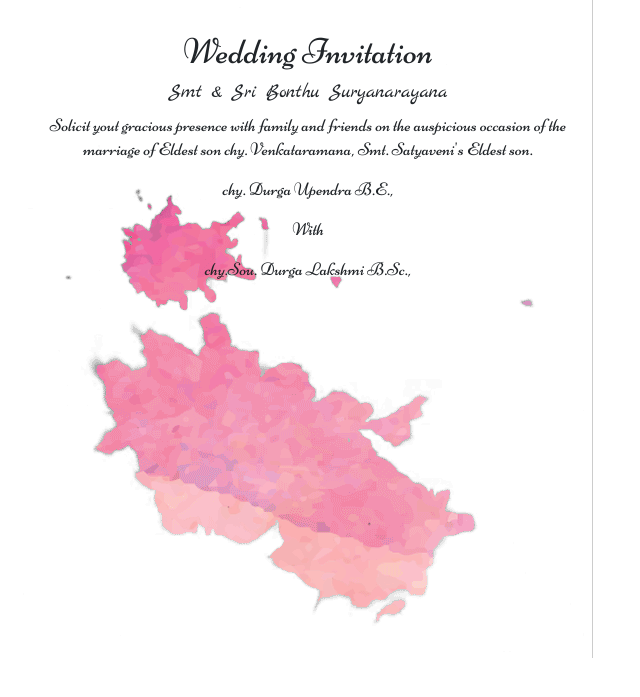
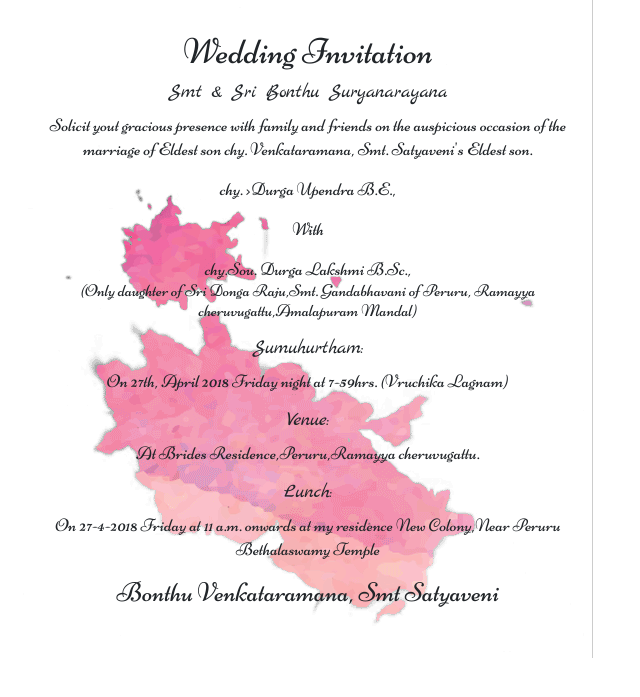
Before and after one commit to upendrabonthu/mysite, a Django app: page / in a window 1280 px wide. Shown: the top 697 px of the page, without its empty margins (332-972 px from the left). Run offline with Django 3.2, Linux system fonts and the light colour scheme; some libraries are stand-ins or nearby versions; some web fonts are replaced.

Commit message:
Changes: Template changes

```diff
--- a/app/templates/home.html
+++ b/app/templates/home.html
@@ -22,6 +22,12 @@
              margin-top:30px;
              font-size: 36px;
          }
+         .endtitle{
+            text-align: center;
+             font-weight :500;
+             font-family: 'Niconne', cursive;
+             font-size: 27px;
+         }
          .second_title{
              text-align: center;
              font-family: 'Marck Script', cursive;
@@ -42,6 +48,14 @@
             line-height: 24px;
             font-size: 18px;
         }
+        .name_details {
+            text-align: center;
+            font-weight: 300;
+            font-family: 'Niconne', cursive;
+            line-height: 20px;
+            font-size: 17px;
+            margin-top: -16px;
+        }
          </style>
          <title>Upendra Wedding Invitation</title>
     </head>
@@ -49,16 +63,25 @@
     <body>
         <div class="container">
             <div class="row ">
-                <div class="col-md-3"></div>
+                <div class="col-md-3 hidden-sm-down"></div>
                 <div class="col-md-6 background">
                     <h3 class="title">Wedding Invitation</h3>
                     <h4 class="second_title">Smt & Sri Bonthu Suryanarayana </h4>
                     <p class="first_p">Solicit yout gracious presence with family and friends on the auspicious occasion of the marriage of Eldest son chy. Venkataramana, Smt. Satyaveni's Eldest son.</p>
-                    <p  class="name_one">chy. Durga Upendra  B.E.,</p>
+                    <p  class="name_one">chy. <strong>>Durga Upendra </strong> B.E.,</p>
                     <p  class="name_one">With</p>
-                    <p  class="name_one">chy.Sou. Durga Lakshmi  B.Sc.,</p>
+                    <p  class="name_one">chy.Sou.  <strong> Durga Lakshmi </strong> B.Sc.,</p>
+                    <p  class="name_details">(Only daughter of Sri Donga Raju,Smt. Gandabhavani of Peruru, Ramayya cheruvugattu,Amalapuram Mandal)</p>
+                    <h4  class="second_title">Sumuhurtham:</h4>
+                    <p class="name_one"> On  27th, April 2018 Friday night at 7-59hrs.
+                            (Vruchika Lagnam)</p>
+                    <h4  class="second_title">Venue:</h4>
+                    <p class="name_one">At Brides Residence,Peruru,Ramayya cheruvugattu. </p>
+                    <h4  class="second_title">Lunch:</h4>
+                    <p class="name_one">On 27-4-2018 Friday at 11 a.m. onwards at my residence  New Colony,Near Peruru Bethalaswamy Temple</p>
+                <h4 class="endtitle">Bonthu Venkataramana, Smt Satyaveni</h4>
                 </div>
-                <div class="col-md-3"></div>
+                <div class="col-md-3 hidden-sm-down"></div>
             </div>
         </div>
     </body>
```
